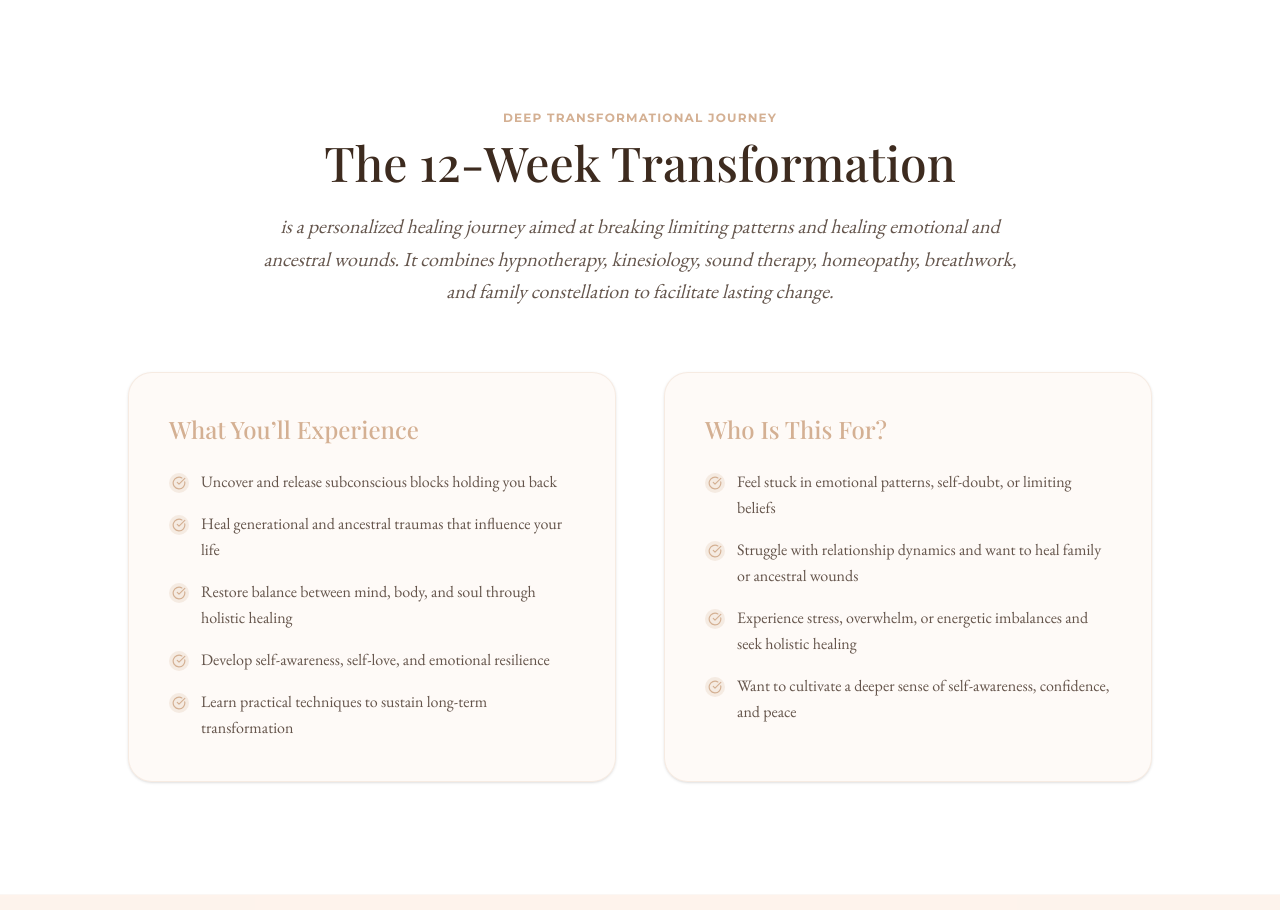
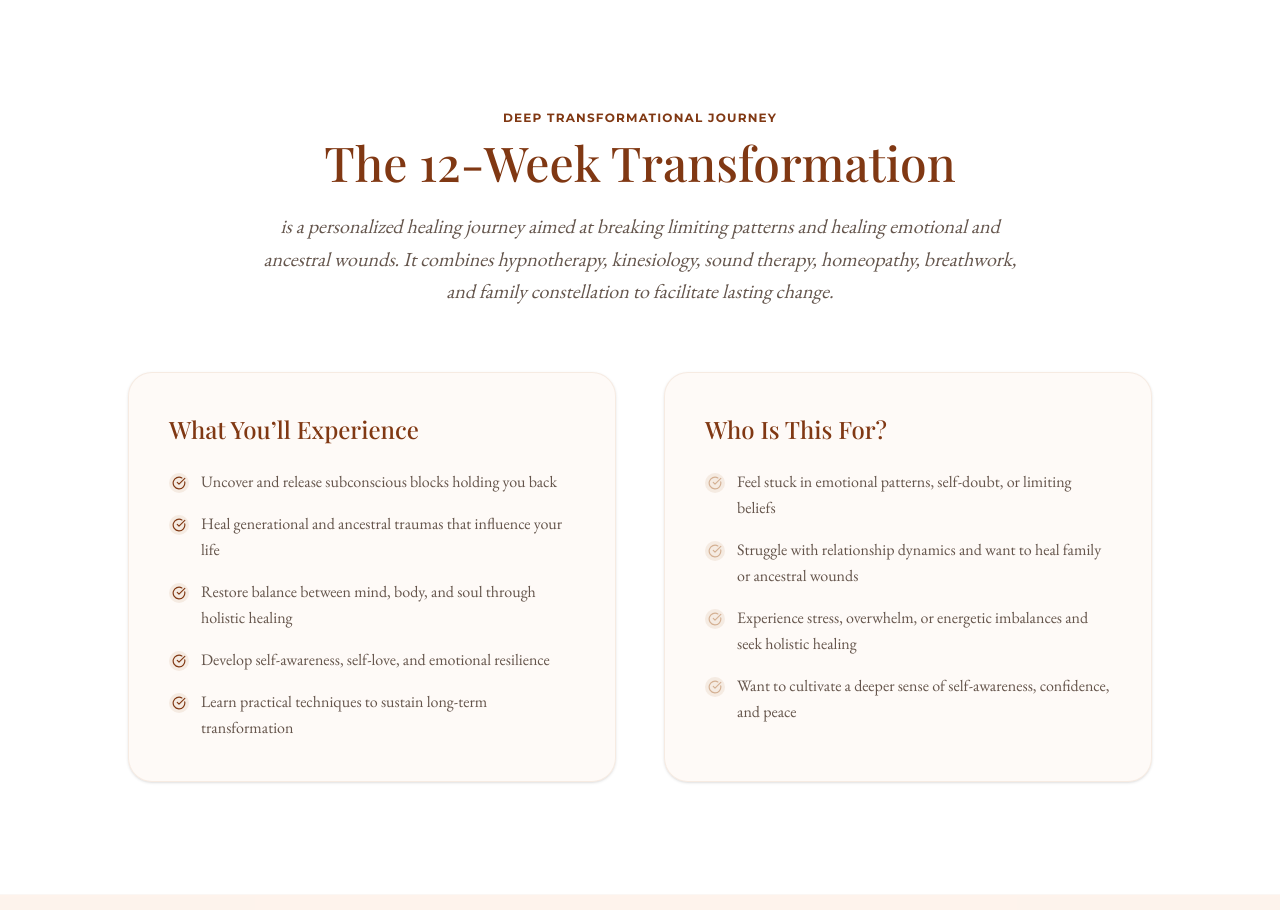
Before and after one commit to zyfdwm/caw, a Next.js app: page / in a window 1280 px wide. Shown: the part 882-1792 px from the top of the page. Built offline with nearby package versions, Linux system fonts and the light colour scheme; a web font is replaced by a local one.

Commit message:
Set 12-Week Transformation heading color to #803813

```diff
--- a/src/app/12-week-program/page.tsx
+++ b/src/app/12-week-program/page.tsx
@@ -11,7 +11,7 @@
         <span className="font-sans uppercase tracking-widest text-xs text-nude font-semibold mb-4">
           Chariea Aviya Wellness
         </span>
-        <h1 className="text-4xl md:text-5xl font-heading font-light tracking-wide mb-6 leading-tight text-dark">
+        <h1 className="text-4xl md:text-5xl font-heading font-light tracking-wide mb-6 leading-tight text-[#803813]">
           12-Week Transformation Program
         </h1>
         <p className="text-xl font-body italic text-dark/80 max-w-2xl mx-auto mb-8 leading-relaxed">
--- a/src/app/globals.css
+++ b/src/app/globals.css
@@ -4,7 +4,7 @@
   --color-cream: #fdf3ec;
   --color-nude: #d4b093;
   --color-button: #d4b093;
-  --color-accent: #884626;
+  --color-accent: #803813;
   --color-dark: #3D2B1F;
   --color-white-pure: #FFFFFF;
 
--- a/src/app/page.tsx
+++ b/src/app/page.tsx
@@ -191,10 +191,10 @@
       <section className="bg-white-pure py-20 md:py-28 px-6 border-b border-nude/10">
         <div className="max-w-5xl mx-auto">
           <div className="text-center mb-16">
-            <span className="font-sans text-xs uppercase tracking-widest text-nude font-bold block mb-3">
+            <span className="font-sans text-xs uppercase tracking-widest text-[#803813] font-bold block mb-3">
               Deep Transformational Journey
             </span>
-            <h2 className="text-3xl md:text-5xl font-heading font-medium text-dark mb-6">
+            <h2 className="text-3xl md:text-5xl font-heading font-medium text-[#803813] mb-6">
               The 12-Week Transformation
             </h2>
             <p className="font-body text-lg md:text-xl italic text-dark/80 max-w-3xl mx-auto leading-relaxed">
@@ -205,13 +205,13 @@
           <div className="grid grid-cols-1 md:grid-cols-2 gap-8 lg:gap-12">
             {/* Experience Box */}
             <div className="bg-cream/40 border border-nude/20 rounded-3xl p-8 lg:p-10 shadow-sm">
-              <h3 className="font-heading text-xl md:text-2xl font-medium text-nude mb-6">
+              <h3 className="font-heading text-xl md:text-2xl font-medium text-[#803813] mb-6">
                 What You’ll Experience
               </h3>
               <ul className="space-y-4">
                 {transformExperiences.map((exp, idx) => (
                   <li key={idx} className="flex items-start gap-3">
-                    <span className="mt-1 flex items-center justify-center w-5 h-5 rounded-full bg-nude/20 text-nude shrink-0">
+                    <span className="mt-1 flex items-center justify-center w-5 h-5 rounded-full bg-nude/20 text-[#803813] shrink-0">
                       <CheckCircle className="w-3.5 h-3.5" />
                     </span>
                     <span className="font-body text-base text-dark/80 leading-relaxed">
@@ -224,7 +224,7 @@
 
             {/* Target Audience Box */}
             <div className="bg-cream/40 border border-nude/20 rounded-3xl p-8 lg:p-10 shadow-sm">
-              <h3 className="font-heading text-xl md:text-2xl font-medium text-nude mb-6">
+              <h3 className="font-heading text-xl md:text-2xl font-medium text-[#803813] mb-6">
                 Who Is This For?
               </h3>
               <ul className="space-y-4">
```
